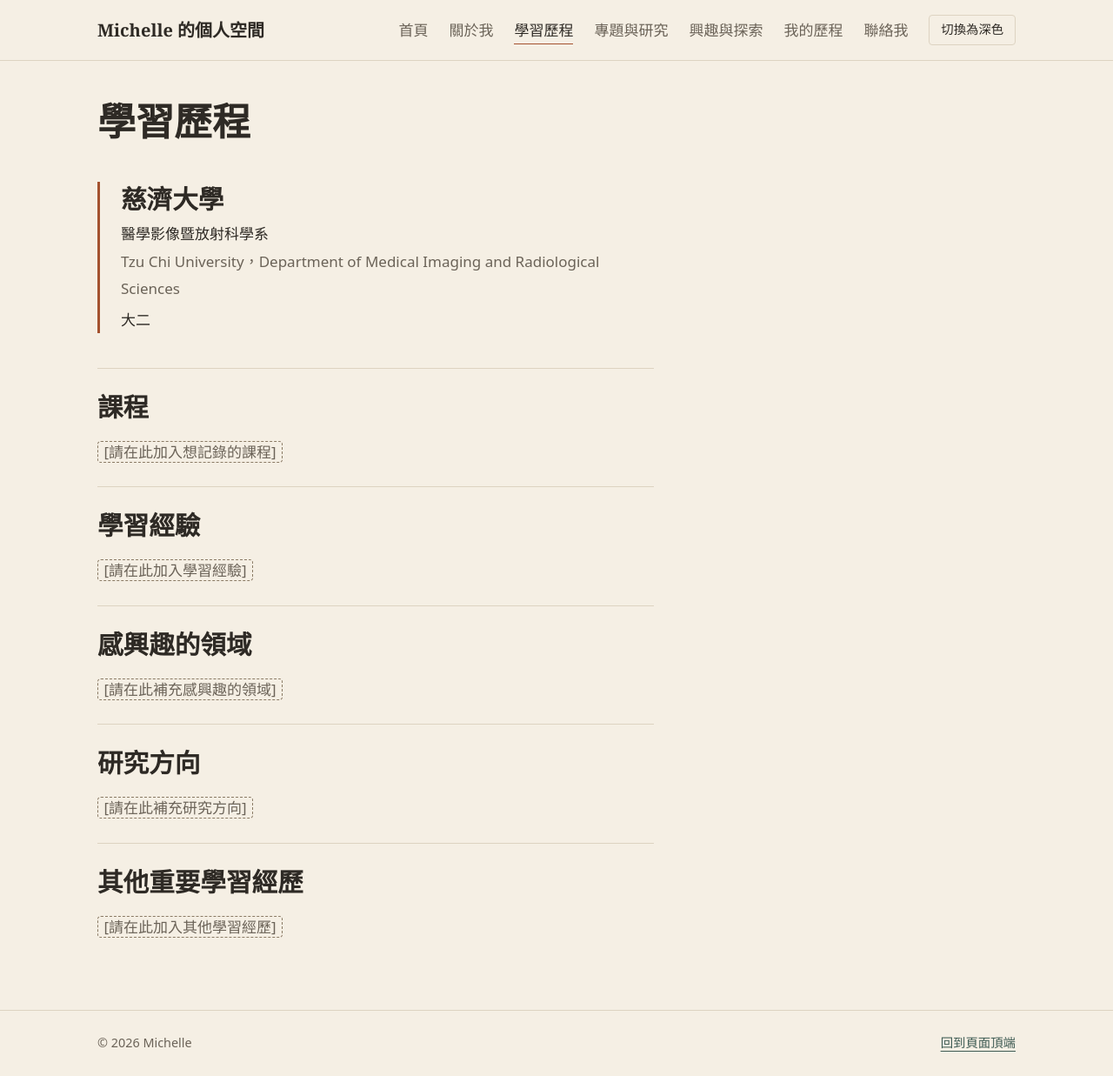
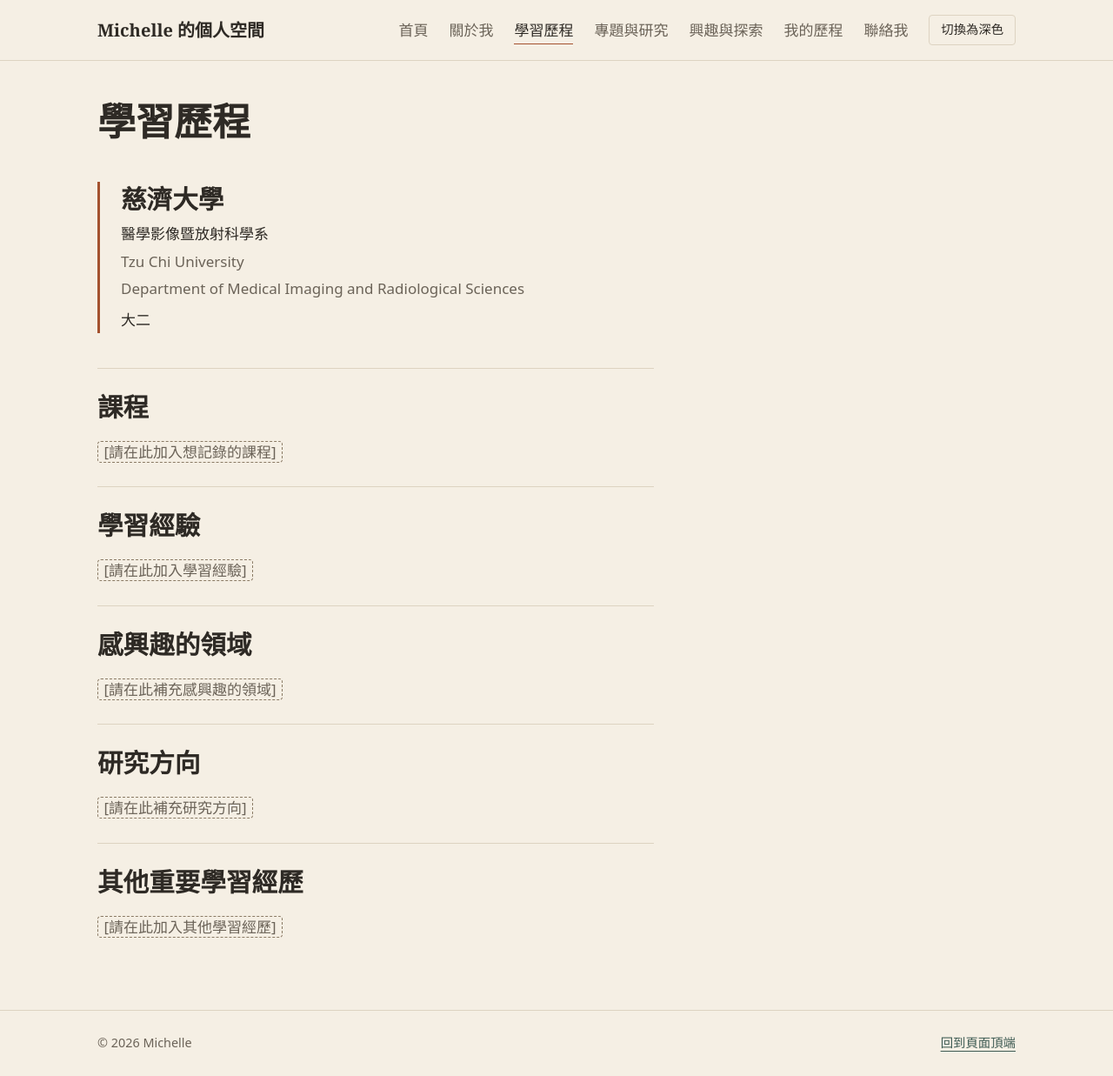
Before and after one commit to Yusheng1024/michelle-site, a Jekyll site: the page built from pages/education.md, in a window 1280 px wide. Shown: the whole page at 87% size. Built offline with Jekyll 4.4.1, drawn with Linux system fonts in a browser that asks for light colours.

Commit message:
Update education.md

```diff
--- a/pages/education.md
+++ b/pages/education.md
@@ -6,7 +6,7 @@
 {% assign s = site.data.site %}
 <div class="edu-current">
   <h2>{{ s.university }}</h2>
-  <p>{{ s.department }}<br><span class="muted">{{ s.university_en }}，{{ s.department_en }}</span></p>
+  <p>{{ s.department }}<br><span class="muted">{{ s.university_en }}</span><br><span class="muted">{{ s.department_en }}</span></p>
   <p>{{ s.grade }}</p>
 </div>
 
```
